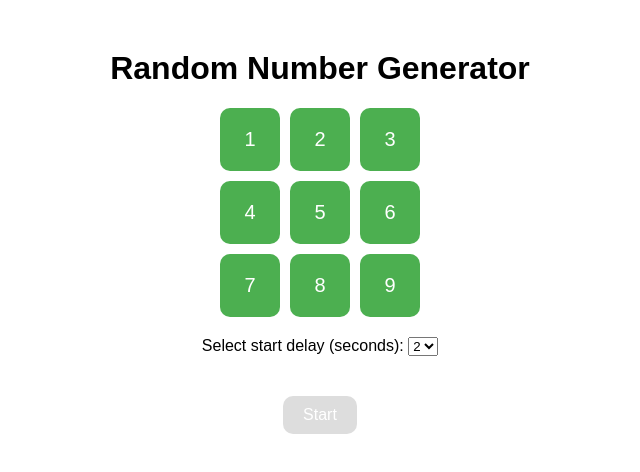
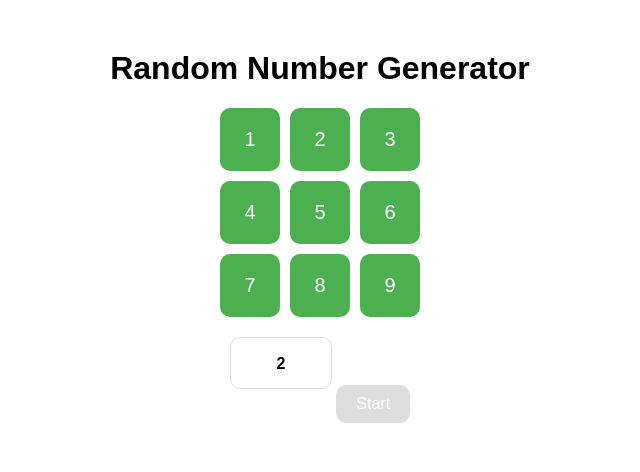
Before and after one commit to JardyBoi9000/break-away-drill, a plain HTML site: page index.html in a window 1280 px wide. Shown: the whole page, without its empty margins (320-960 px from the left). Drawn offline with Linux system fonts and the light colour scheme.

Commit message:
Update index.html

```diff
--- a/index.html
+++ b/index.html
@@ -41,8 +41,40 @@
             background-color: #dddddd;
             cursor: not-allowed;
         }
-        #delay-selector {
+        #delay-wheel {
             margin: 20px 0;
+            width: 100px;
+            height: 50px;
+            overflow: hidden;
+            border: 1px solid #ddd;
+            border-radius: 10px;
+            display: inline-block;
+            position: relative;
+        }
+        #delay-wheel select {
+            width: 100%;
+            height: 100%;
+            border: none;
+            outline: none;
+            -webkit-appearance: none;
+            appearance: none;
+            text-align: center;
+            font-size: 16px;
+            font-weight: bold;
+            background: transparent;
+            position: relative;
+            z-index: 1;
+        }
+        #delay-wheel::after {
+            content: '';
+            display: block;
+            position: absolute;
+            top: 0;
+            left: 0;
+            width: 100%;
+            height: 100%;
+            pointer-events: none;
+            background: linear-gradient(to bottom, rgba(255,255,255,0.7), rgba(255,255,255,0));
         }
     </style>
 </head>
@@ -60,9 +92,8 @@
         <button onclick="selectNumber(8)">8</button>
         <button onclick="selectNumber(9)">9</button>
     </div>
-    <div id="delay-selector">
-        <label for="delay">Select start delay (seconds):</label>
-        <select id="delay" name="delay">
+    <div id="delay-wheel">
+        <select id="delay">
             <option value="1">1</option>
             <option value="2" selected>2</option>
             <option value="3">3</option>
```
